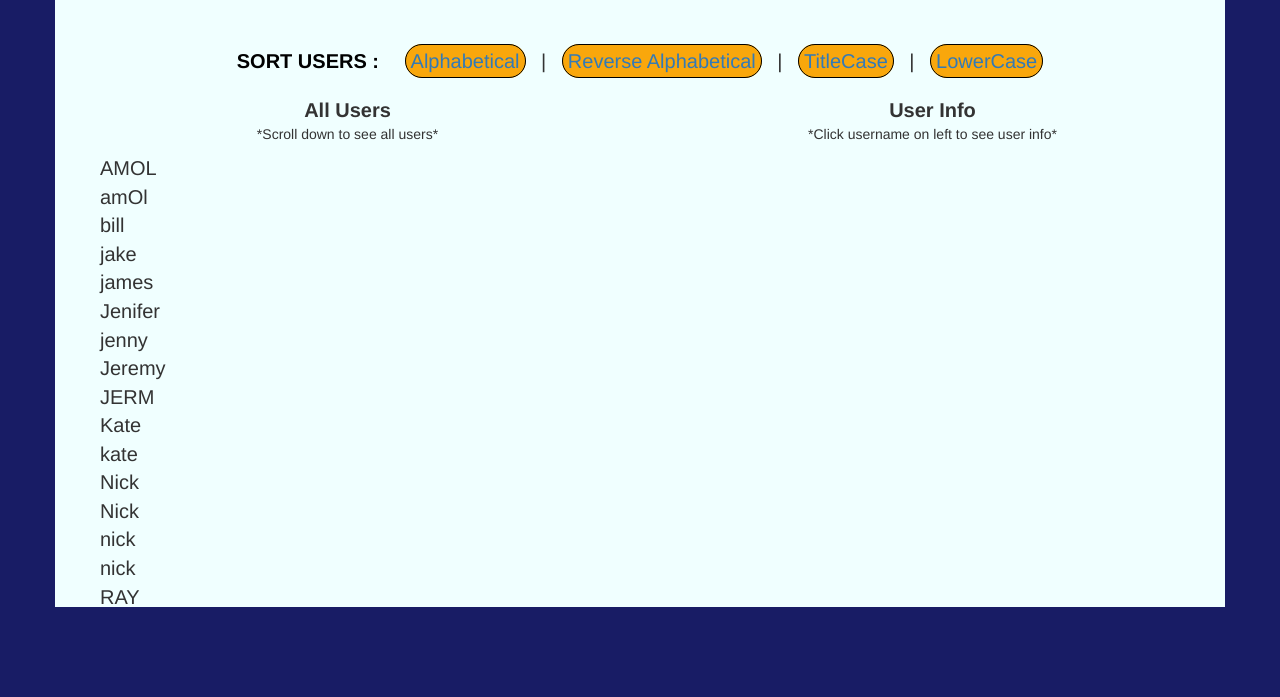
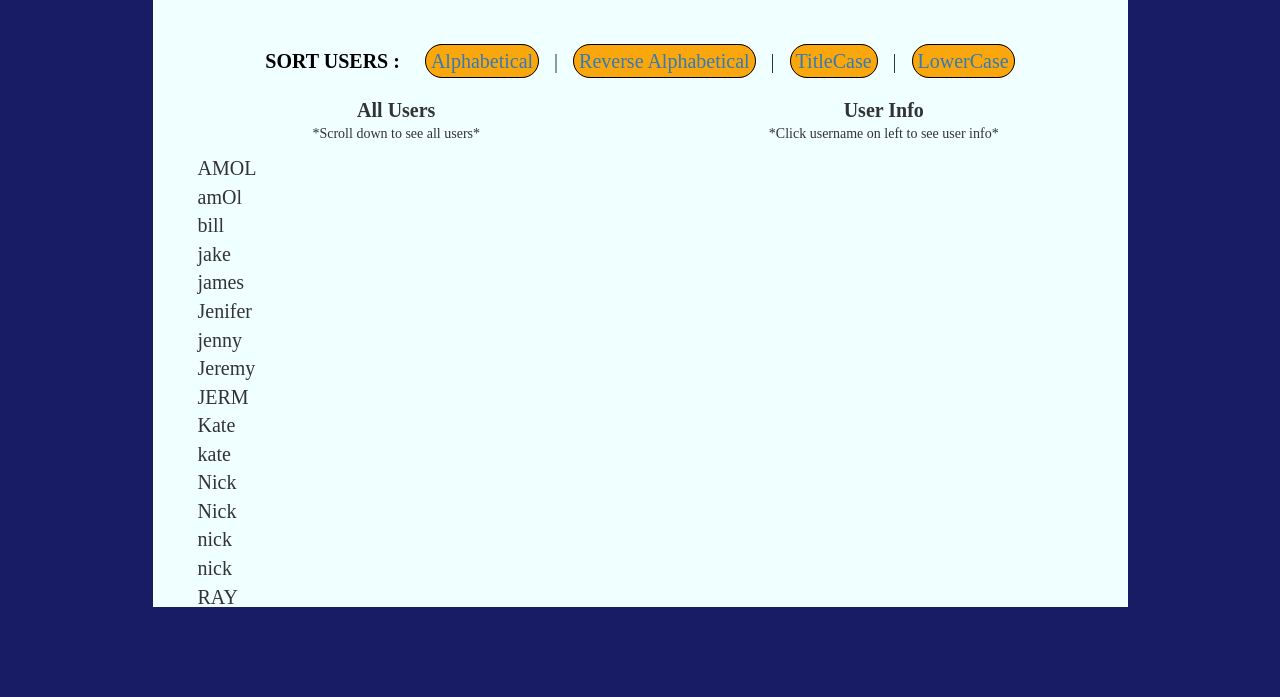
Before and after one commit to Aphinith/SortMyUsers, a website: page public/index.html in a window 1280 px wide. Shown: the part 103-800 px from the top of the page. Drawn offline with nearby package versions, Linux system fonts and the light colour scheme.

Commit message:
make font style consistent through page and change column width for main content

```diff
--- a/public/index.html
+++ b/public/index.html
@@ -10,9 +10,9 @@
   <title>Sorting my users</title>
 </head>
 <body>
-  <div class="container main">
+  <div class="container">
     <section class="row">
-      <div class="col-md-12">
+      <div class="col-md-10 col-md-offset-1 main" >
         <h1>User Directory</h1>
 
         <div class="search-bar">
--- a/public/styles/style.css
+++ b/public/styles/style.css
@@ -1,6 +1,7 @@
 
 body {
   background-color: #181C65;
+  font-family: "Times New Roman", Times, Serif;
 }
 
 h1 {
```
